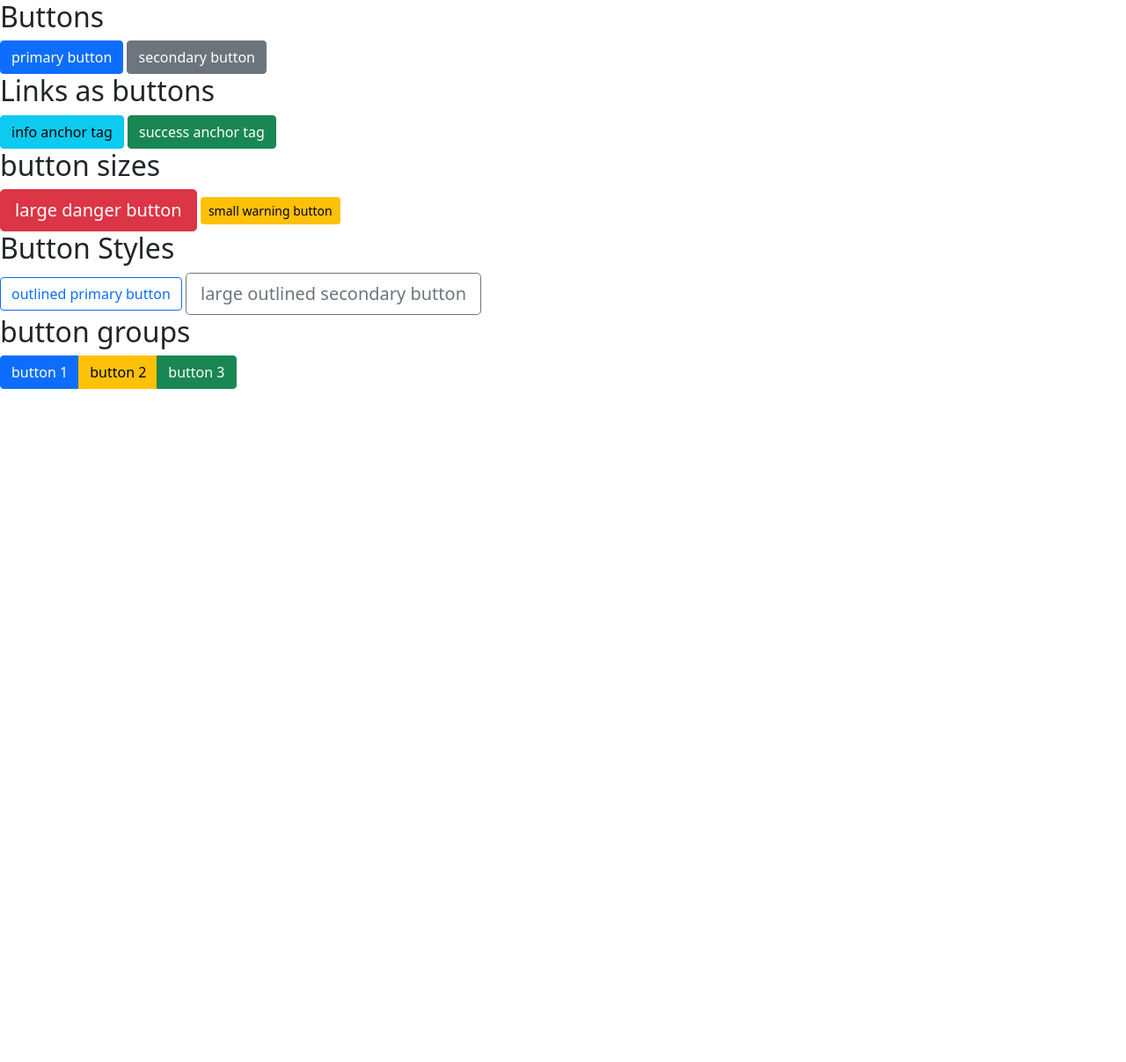
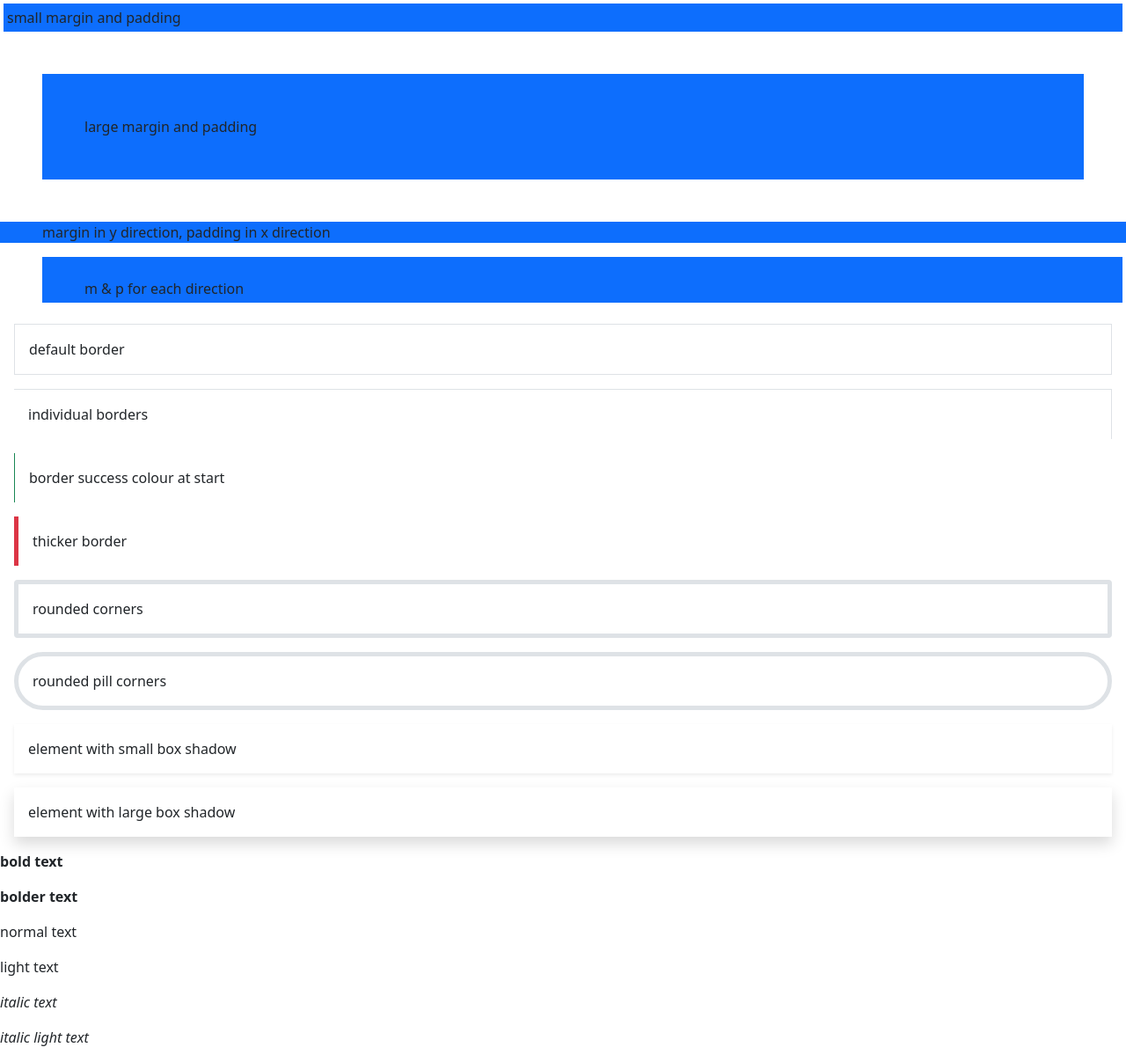
Before and after one commit to Bateeters/M02TutorialTeeters, a plain HTML site: page index.html in a window 1280 px wide. Shown: the whole page at 88% size. Before the commit the page ends 800 px from the top, so only its background shows below. Drawn offline with nearby package versions, Linux system fonts and the light colour scheme.

Commit message:
Tutorial #5

```diff
--- a/index.html
+++ b/index.html
@@ -8,28 +8,28 @@
     <link href="https://cdn.jsdelivr.net/npm/bootstrap@5.0.2/dist/css/bootstrap.min.css" rel="stylesheet" integrity="sha384-EVSTQN3/azprG1Anm3QDgpJLIm9Nao0Yz1ztcQTwFspd3yD65VohhpuuCOmLASjC" crossorigin="anonymous">
   </head>
   <body>
-    <h2>Buttons</h2>
-    <button class="btn btn-primary">primary button</button>
-    <button class="btn btn-secondary">secondary button</button>
+    <div class="bg-primary m-1 p-1">small margin and padding</div>
+    <div class="bg-primary m-5 p-5">large margin and padding</div>
+    <div class="bg-primary my-3 px-5">margin in y direction, padding in x direction</div>
+    <div class="bg-primary mt-3 mb-4 ms-5 me-1 ps-5 pt-4 pe-2 pb-1">m & p for each direction</div>
 
-    <h2>Links as buttons</h2>
-    <a href="#" class="btn btn-info">info anchor tag</a>
-    <a href="#" class="btn btn-success">success anchor tag</a>
+    <div class="m-3 p-3 border">default border</div>
+    <div class="m-3 p-3 border-top border-end">individual borders</div>
+    <div class="m-3 p-3 border-start border-success">border success colour at start</div>
+    <div class="m-3 p-3 border-start border-danger border-5">thicker border</div>
+    <div class="m-3 p-3 rounded border border-5">rounded corners</div>
+    <div class="m-3 p-3 rounded-pill border border-5">rounded pill corners</div>
 
-    <h2>button sizes</h2>
-    <button class="btn btn-lg btn-danger">large danger button</button>
-    <button class="btn btn-sm btn-warning">small warning button</button>
+    <div class="m-3 p-3 shadow-sm">element with small box shadow</div>
+    <div class="m-3 p-3 shadow">element with large box shadow</div>
 
-    <h2>Button Styles</h2>
-    <button class="btn btn-outline-primary">outlined primary button</button>
-    <button class="btn btn-outline-secondary btn-lg">large outlined secondary button</button>
+    <p class="fw-bold">bold text</p>
+    <p class="fw-bolder">bolder text</p>
+    <p>normal text</p>
+    <p class="fw-light">light text</p>
+    <p class="fst-italic">italic text</p>
+    <p class="fst-italic fw-light">italic light text</p>
 
-    <h2>button groups</h2>
-    <div class="btn-group">
-      <a href="#" class="btn btn-primary">button 1</a>
-      <a href="#" class="btn btn-warning">button 2</a>
-      <a href="#" class="btn btn-success">button 3</a>
-    </div>
 
     <script src="https://cdnjs.cloudflare.com/ajax/libs/emmet/2.3.4/emmet.cjs.js"></script>
     <script src="script.js"></script>
```
